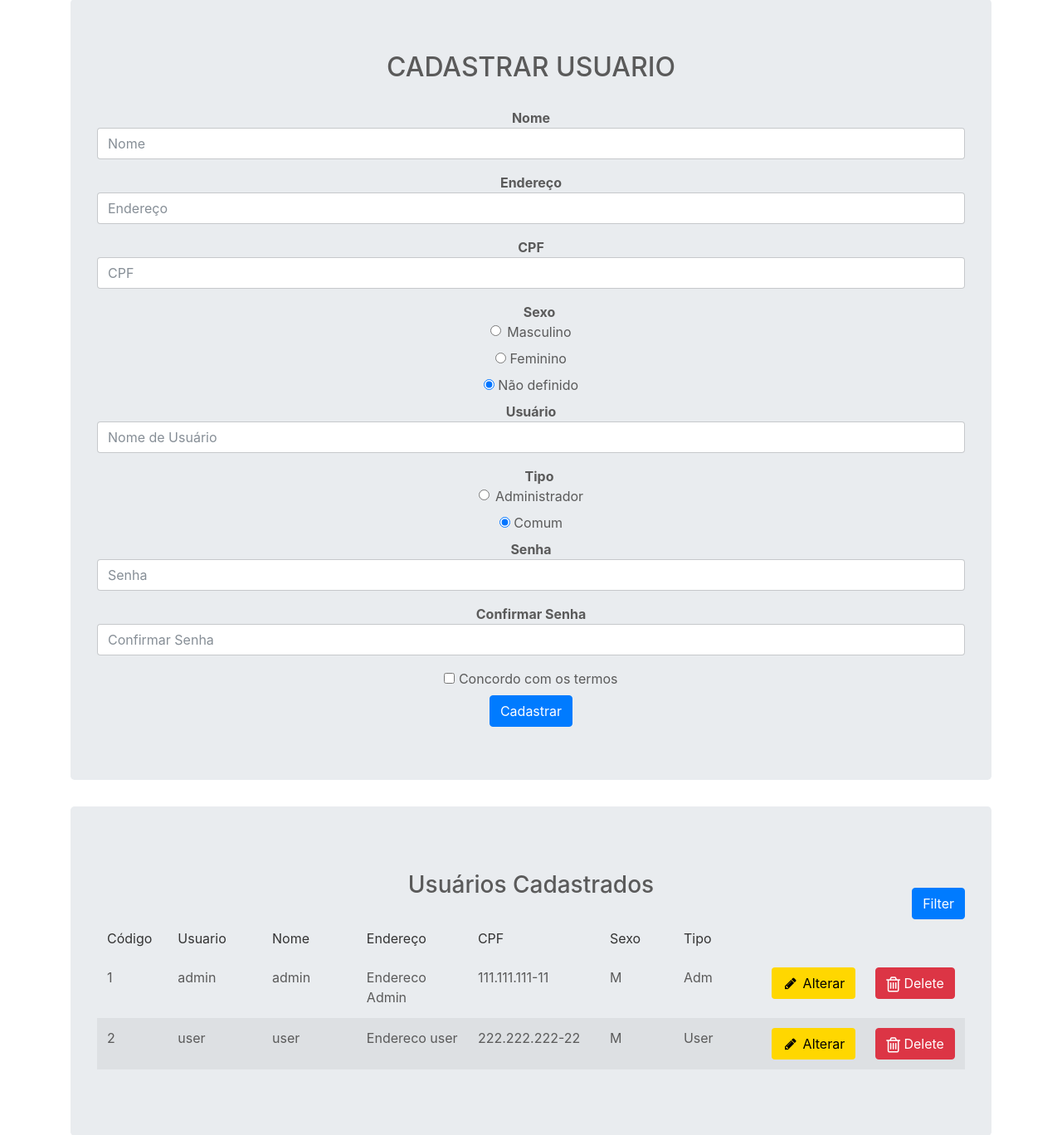
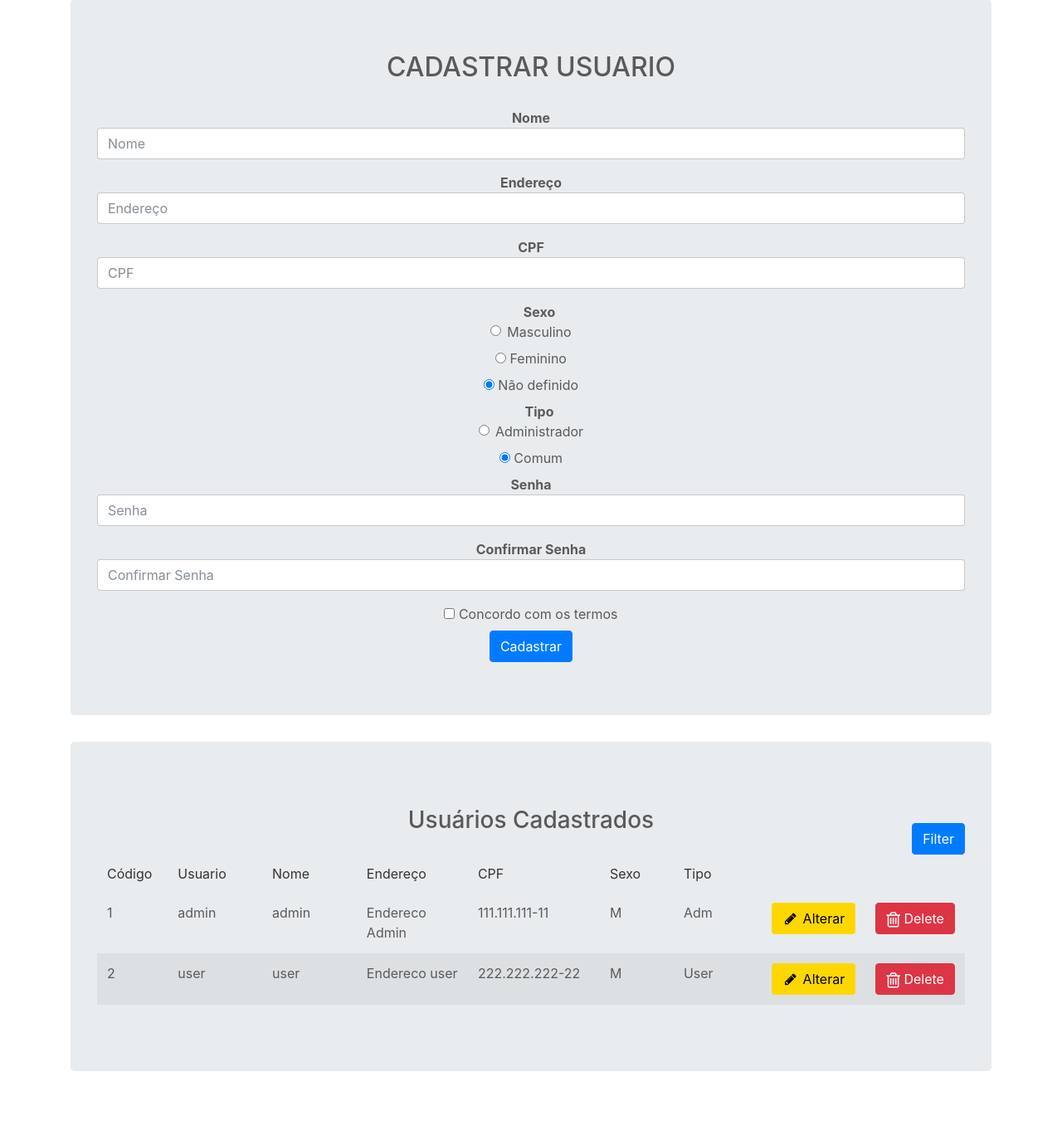
Before and after one commit to MatheusTF7/BiSTeca, a Flask app: page /cadusuario in a window 1280 px wide. Shown: the part 73-1441 px from the top of the page at 83% size. Run offline with Flask 2, Linux system fonts and the light colour scheme; a user stored in the database is signed in; data comes from the database, SQL or seed files in the repository; both versions use the stored data as it was after the commit; some libraries are stand-ins or nearby versions.

Commit message:
correcao - form usuario

```diff
--- a/BisApp/models.py
+++ b/BisApp/models.py
@@ -158,7 +158,7 @@ class Autor(db.Model):
         self.biografia = biografia
         self.exemplares.append(exemplar)
 
-def alterar_usuario(id, nome, endereco = None, cpf = None, sexo = None, usuario = None, tipo = None, senha = None):
+def alterar_usuario(id, nome, endereco = None, cpf = None, sexo = None, tipo = None, senha = None):
     usuario = Usuario.query.get(id)
 
     if usuario is not None:
@@ -166,7 +166,6 @@ def alterar_usuario(id, nome, endereco = None, cpf = None, sexo = None, usuario
         usuario.endereco = endereco
         usuario.cpf = cpf
         usuario.sexo = sexo
-        usuario.usuario = usuario
         usuario.tipo = tipo
         usuario.senha = senha
         db.session.commit()
--- a/BisApp/templates/cadastro-usuario.html
+++ b/BisApp/templates/cadastro-usuario.html
@@ -38,9 +38,9 @@
             </div>
             </div>
 
-            <div class="form-group">
+            <!--<div class="form-group">
                 <b>Usuário</b> <input type="text" placeholder="Nome de Usuário" class="form-control" name="usuario" {%if Informacoes: %} value="{{Informacoes['usuario']}}" {% endif %}>
-            </div>
+            </div>-->
 
             <div  align="center">
             <div class="form-check">
--- a/BisApp/views.py
+++ b/BisApp/views.py
@@ -106,7 +106,7 @@ def cadusuario():
 		endereco = request.form['endereco']
 		cpf = request.form['cpf']
 		sexo = request.form['sexo']
-		usuario = request.form['usuario']
+		#usuario = request.form['usuario']
 		tipo = request.form['tipo']
 		senha = request.form['senha']
 		confSenha = request.form['confirmarSenha']
@@ -136,11 +136,11 @@ def alterarUsuario(index):
 		endereco = request.form['endereco']
 		cpf = request.form['cpf']
 		sexo = request.form['sexo']
-		usuario = request.form['usuario']
+		#usuario = request.form['usuario']
 		tipo = request.form['tipo']
 		senha = request.form['senha']
 		confSenha = request.form['confirmarSenha']
-		models.alterar_usuario(index, nome, endereco, cpf, sexo, usuario, tipo, senha)
+		models.alterar_usuario(index, nome, endereco, cpf, sexo, tipo, senha)
 		flash('Usuário alterado com sucesso!')
 		return redirect(url_for('cadusuario'))
 	usuario = models.Usuario.query.get(index)
```
Also changed, not shown: BisApp/dbtech.db.
